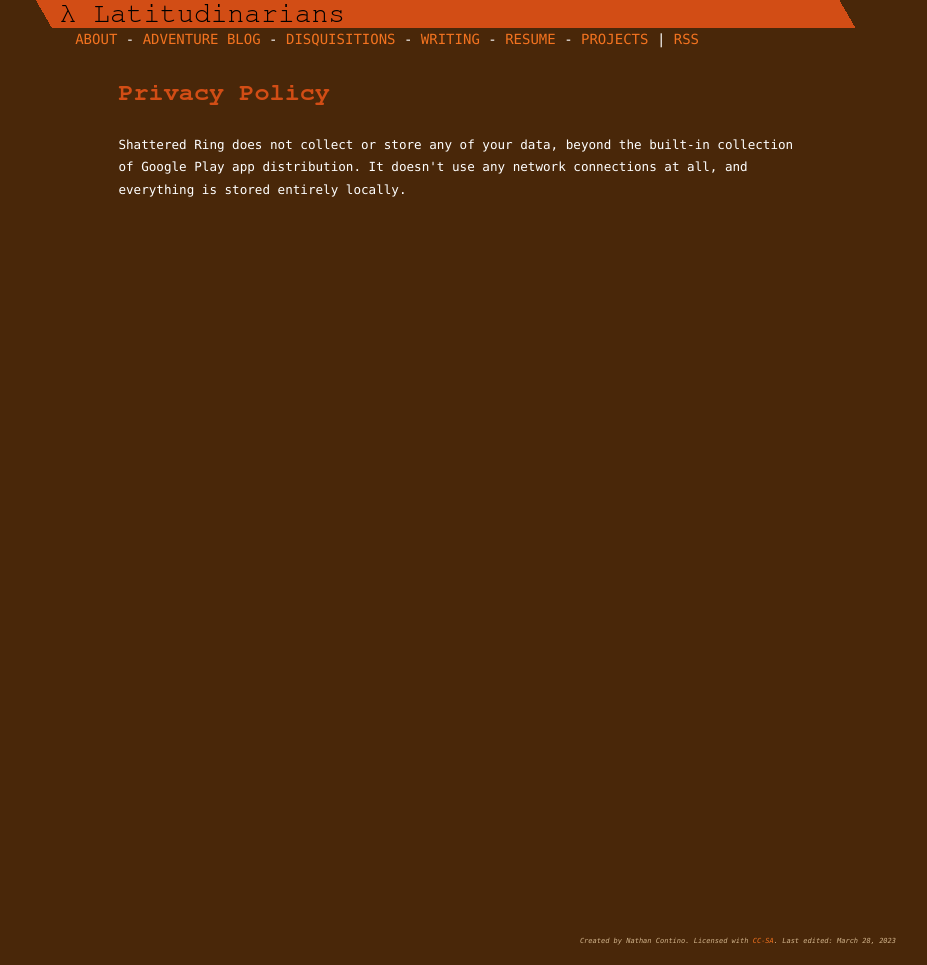
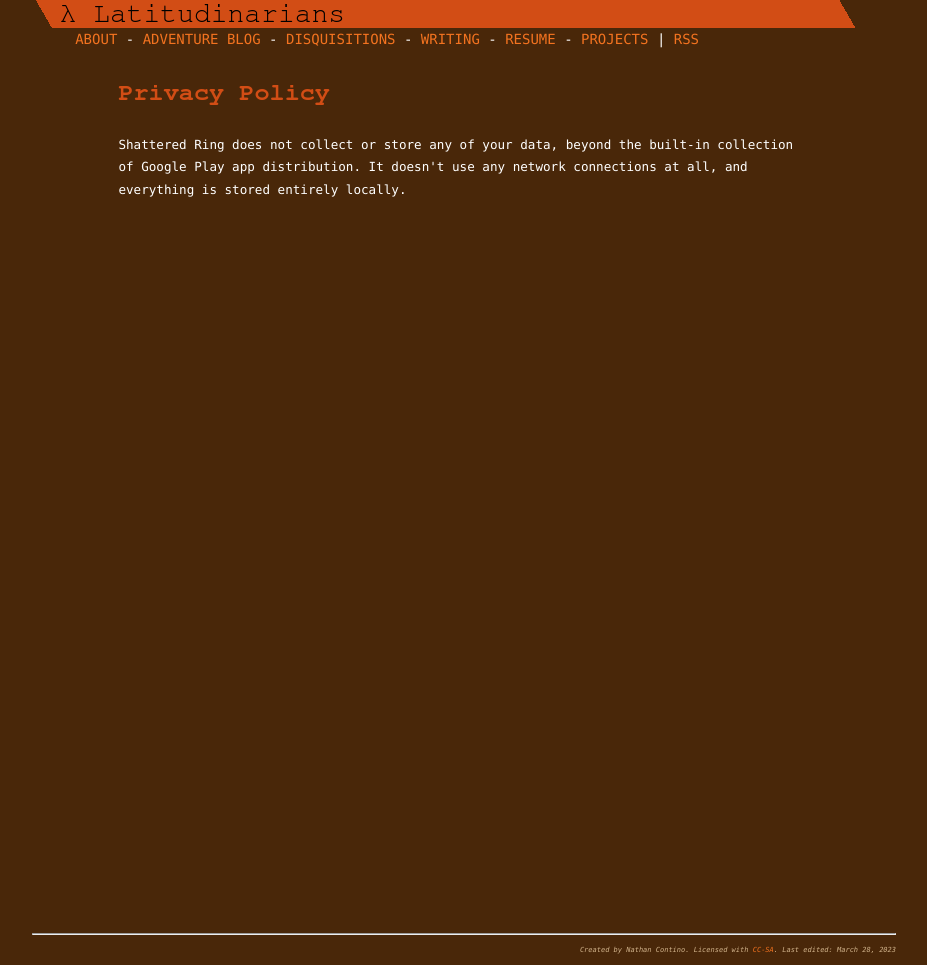
Before and after one commit to nathan-contino/nathan-contino.github.io, a Jekyll site: the page built from privacy-policy.md, in a window 1280 px wide. Shown: the whole page, without its empty margins (176-1103 px from the left). Built offline with Jekyll 4.4.1, drawn with Linux system fonts in a browser that asks for light colours.

```diff
--- a/_layouts/default.html
+++ b/_layouts/default.html
@@ -58,7 +58,7 @@
 </div>
 
 </div>
-<footer id="footer">Created by Nathan Contino. Licensed with <a rel="license" href="https://creativecommons.org/licenses/by-sa/4.0">CC-SA</a>. Last edited: {{ site.time | date: '%B %d, %Y' }}</footer>
+<footer id="footer"><hr>Created by Nathan Contino. Licensed with <a rel="license" href="https://creativecommons.org/licenses/by-sa/4.0">CC-SA</a>. Last edited: {{ site.time | date: '%B %d, %Y' }}</footer>
  </div>
 </div>
 </body>
```
